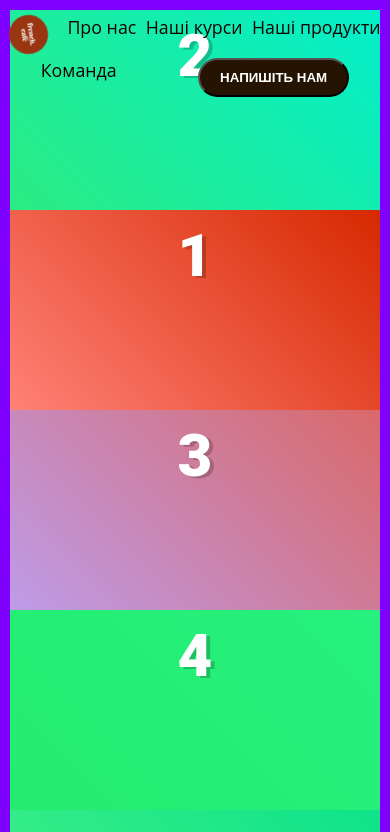
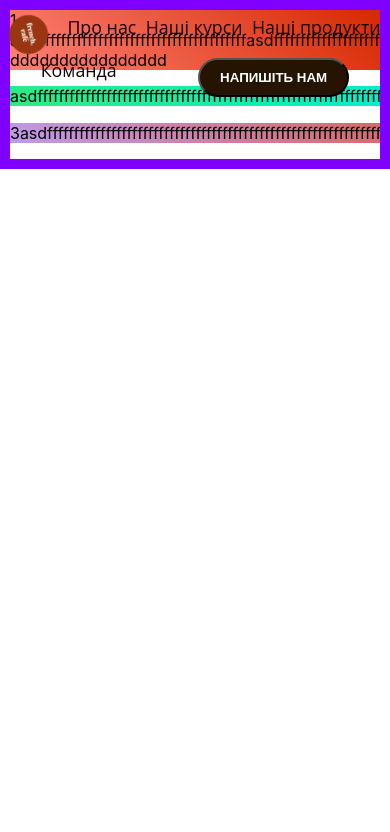
Before and after one commit to nostrr/french-cafe, a React (Create React App) app: page /Books in a window 390 px wide. Shown: the top 832 px of the page. Built offline with nearby package versions, Linux system fonts and the light colour scheme.

Commit message:
landing 1.0

```diff
--- a/src/App.tsx
+++ b/src/App.tsx
@@ -14,7 +14,9 @@ const router = createBrowserRouter([
         <NavBar />
       </header>
       <main>
-        <Outlet />
+        {/*<MainPage />*/}
+        {/*<AboutUs/>*/}
+        <Outlet/>
       </main>
       <footer>
 
--- a/src/NavBar/NavBar.module.css
+++ b/src/NavBar/NavBar.module.css
@@ -4,7 +4,7 @@
     flex-direction: row;
     flex-wrap: wrap;
     justify-content: space-evenly;
-    position: absolute;
+    position: fixed;
     top: 0;
     width: 100%;
     color:#140202;
--- a/src/aboutUs/AboutUs.module.css
+++ b/src/aboutUs/AboutUs.module.css
@@ -14,17 +14,16 @@
     flex-direction: row;
     flex-wrap: wrap;
     margin-top: 15vmin;
+    align-items: start;
 }
 
 .col {
-    flex:1 0;
-    /*flex-basis: calc(33.33% - 40px);*/
-    margin: 20px;
-    /*background-color: #f9f9f9;*/
+    margin: 10px;
     padding: 20px;
 }
 
 .col1{
+    flex:1 0;
     padding-left: 6.94vw;
 }
 
@@ -53,24 +52,35 @@
 }
 
 .col2{
-    /*max-width: 80vh;*/
+    flex:2 0;
     min-width: 30vh;
     display: flex;
     justify-content: center;
     align-items: flex-start;
-    flex: 1 0;
 }
 
 .middlePhoto{
     flex: 1 0;
-    max-width: 60%;
+    max-width: 50%;
+    height: auto;
+}
+
+.rightPhoto{
+    max-width: 50%;
     height: auto;
 }
 
 .col3{
+    flex:1 0;
     display: flex;
+    flex-wrap: wrap;
     flex-direction: column;
     justify-content: space-between;
     align-items: center;
-    min-width: 30vw;
+    /*min-width: 30vw;*/
 }
+
+.aboutUsTitle{
+    align-self: start;
+    margin-top: 60%;
+}
--- a/src/aboutUs/AboutUs.tsx
+++ b/src/aboutUs/AboutUs.tsx
@@ -1,6 +1,7 @@
 import styles from './AboutUs.module.css';
 import { Link } from 'react-router-dom';
 import foto from './img.png';
+import foto2 from './img2.png';
 
 export const AboutUs = () => {
   return (
@@ -26,10 +27,8 @@ export const AboutUs = () => {
           <img className={styles.middlePhoto} src={foto} alt='Image' />
         </div>
         <div className={`${styles.col} ${styles.col3}`}>
-          <div>
-              Картинка
-          </div>
-          <div>
+          <img className={styles.rightPhoto} src={foto2} alt='Image' />
+          <div className={styles.aboutUsTitle}>
             Про нас
           </div>
         </div>
--- a/src/books/BooksPage.tsx
+++ b/src/books/BooksPage.tsx
@@ -1,18 +1,14 @@
-import s from './books.module.css'
+import s from './books.module.css';
+
 export const BooksPage = () => {
-    return (
-        <div className={s.flexСontainer}>
-            <div className={`${s.flexItem} ${s.item1}`}>1</div>
-            <div className={`${s.flexItem} ${s.item2}`}>2
-                {/*<div className={`${s.item1} ${s.flexItem}`}>1</div>*/}
-                {/*<div className={`${s.item2} ${s.flexItem}`}>2</div>*/}
-            </div>
-            <div className={`${s.flexItem} ${s.item3}`}>3</div>
-            <div className={`${s.flexItem} ${s.item4}`}>4</div>
-            <div className={`${s.flexItem} ${s.item5}`}>5</div>
-            <div className={`${s.flexItem} ${s.item6}`}>6</div>
-            <div className={`${s.flexItem} ${s.item7}`}>7</div>
-            <div className={`${s.flexItem} ${s.item8}`}>8</div>
-        </div>
-    );
-}
+  return (
+    <div className={s.flexСontainer}>
+      <div className={`${s.item1} ${s.flexItem}`}>1
+        adfffffffffffffffffffffffffffffffffffffffffasdfffffffffffffffffffffffffffffffffffffffff
+        dddddddddddddddd
+      </div>
+      <div className={`${s.item2} ${s.flexItem}`}>asdfffffffffffffffffffffffffffffffffffffffffffffffffffffffffffffffffffff</div>
+      <div className={`${s.flexItem} ${s.item3}`}>3asdffffffffffffffffffffffffffffffffffffffffffffffffffffffffffffffffffffffffffffffffffffffffffffffffffffffffffffffffffffffffffffffffff</div>
+    </div>
+  );
+};
--- a/src/books/books.module.css
+++ b/src/books/books.module.css
@@ -9,11 +9,6 @@
 }
 
 .flexItem {
-    padding: 10px;
-    font: 900 60px "Roboto", sans-serif;
-    color: #fff;
-    text-align: center;
-    text-shadow: 4px 2px 0 rgba(0, 0, 0, 0.2);
 }
 
 .item1 {
@@ -50,17 +45,21 @@
 
 .flexСontainer {
     display: flex;
+    flex-direction: row;
     flex-wrap: wrap;
-    flex-direction: column;
+    height: 20vh;
+    align-items: flex-start;
+    overflow: hidden;
 }
 
 .flexItem{
+    min-width: 30vw;
+    /*flex: 1 0 100%;*/
     flex-grow: 1;
-    flex-basis: 200px;
 }
 
 .item3{
-    flex-grow: 5;
+
 }
 
 
@@ -69,11 +68,11 @@
 
 
 
-@media screen and (max-width: 650px){
-    .flexСontainer {
-        flex-direction: column;
-    }
-    .item2{
-        order: -1;
-    }
-}
+/*@media screen and (max-width: 650px){*/
+/*    .flexСontainer {*/
+/*        flex-direction: column;*/
+/*    }*/
+/*    .item2{*/
+/*        order: -1;*/
+/*    }*/
+/*}*/
--- a/src/main/MainPage.module.css
+++ b/src/main/MainPage.module.css
@@ -4,7 +4,7 @@
     background-repeat: no-repeat;
     background-position: center;
     height: 100vh;
-    width: 100vw;
+    width: 100%;
     display: flex;
     align-items: center;
     justify-content: flex-end;
```
